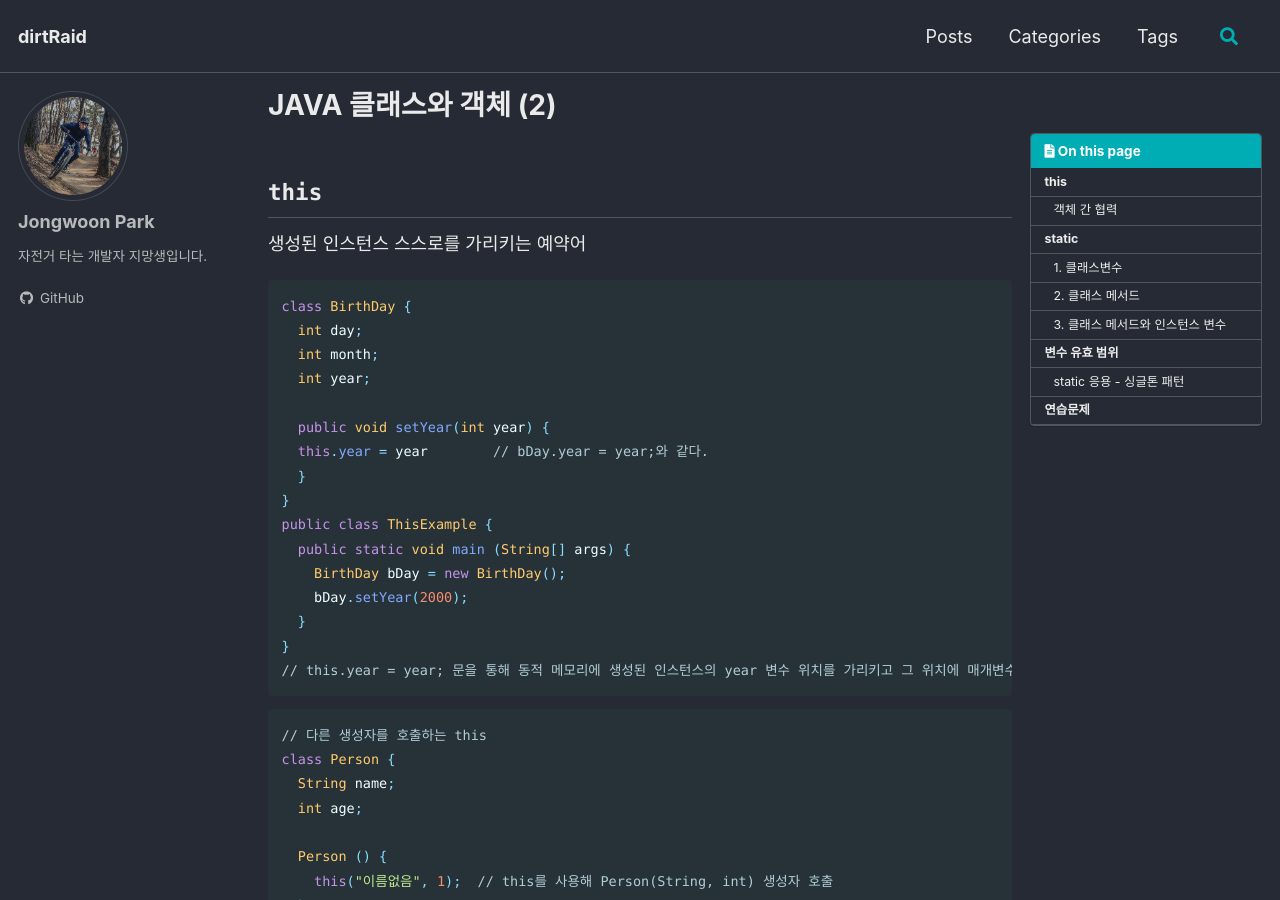
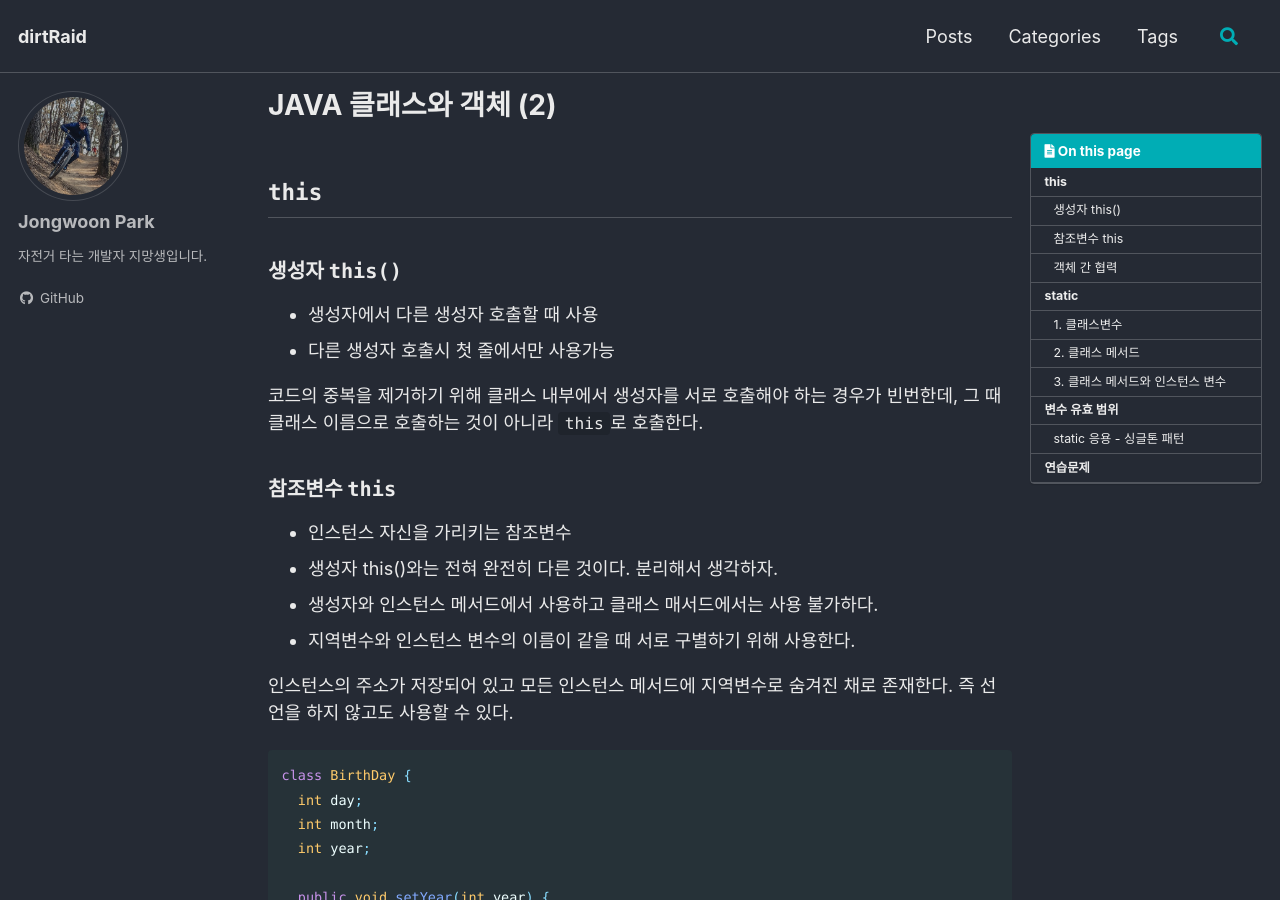
Before and after one commit to nortiz1349/dirtRaid, a Jekyll site: the page built from _posts/2022-04-27-til-java-class.object(2).md, in a window 1280 px wide and 900 px high. Built offline with Jekyll 4.4.1, drawn with Linux system fonts in a browser that asks for light colours; cached includes are drawn as plain includes; some web fonts are replaced; comment, search, counter and statistics services are not loaded.

Commit message:
java til

````diff
--- a/_posts/2022-04-27-til-java-class.object(2).md
+++ b/_posts/2022-04-27-til-java-class.object(2).md
@@ -17,7 +17,21 @@ date: 2022-04-27
 
 ## `this`
 
-생성된 인스턴스 스스로를 가리키는 예약어
+### 생성자 `this()`
+
+- 생성자에서 다른 생성자 호출할 때 사용
+- 다른 생성자 호출시 첫 줄에서만 사용가능
+
+코드의 중복을 제거하기 위해 클래스 내부에서 생성자를 서로 호출해야 하는 경우가 빈번한데, 그 때 클래스 이름으로 호출하는 것이 아니라 `this`로 호출한다.
+
+### 참조변수 `this`
+
+- 인스턴스 자신을 가리키는 참조변수
+- 생성자 this()와는 전혀 완전히 다른 것이다. 분리해서 생각하자.
+- 생성자와 인스턴스 메서드에서 사용하고 클래스 매서드에서는 사용 불가하다.
+- 지역변수와 인스턴스 변수의 이름이 같을 때 서로 구별하기 위해 사용한다.
+
+인스턴스의 주소가 저장되어 있고 모든 인스턴스 메서드에 지역변수로 숨겨진 채로 존재한다. 즉 선언을 하지 않고도 사용할 수 있다.
 
 ```java
 class BirthDay {
````
